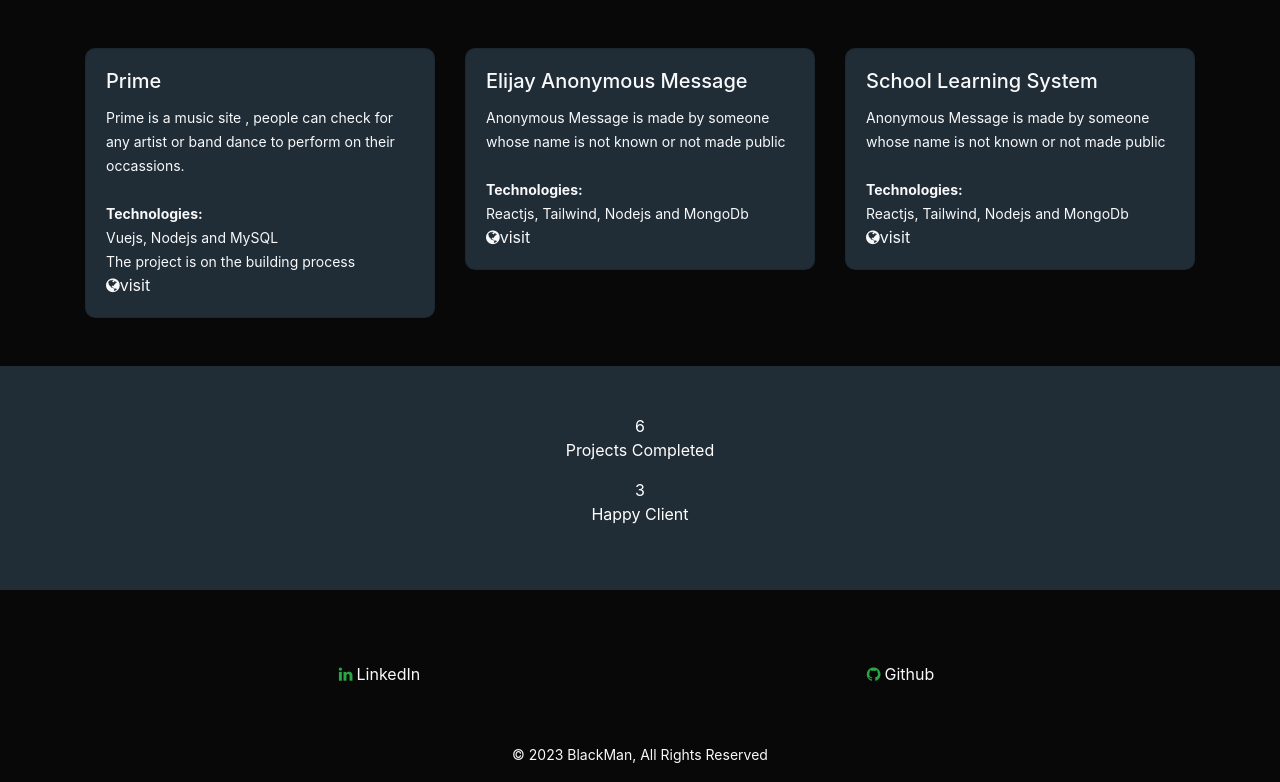
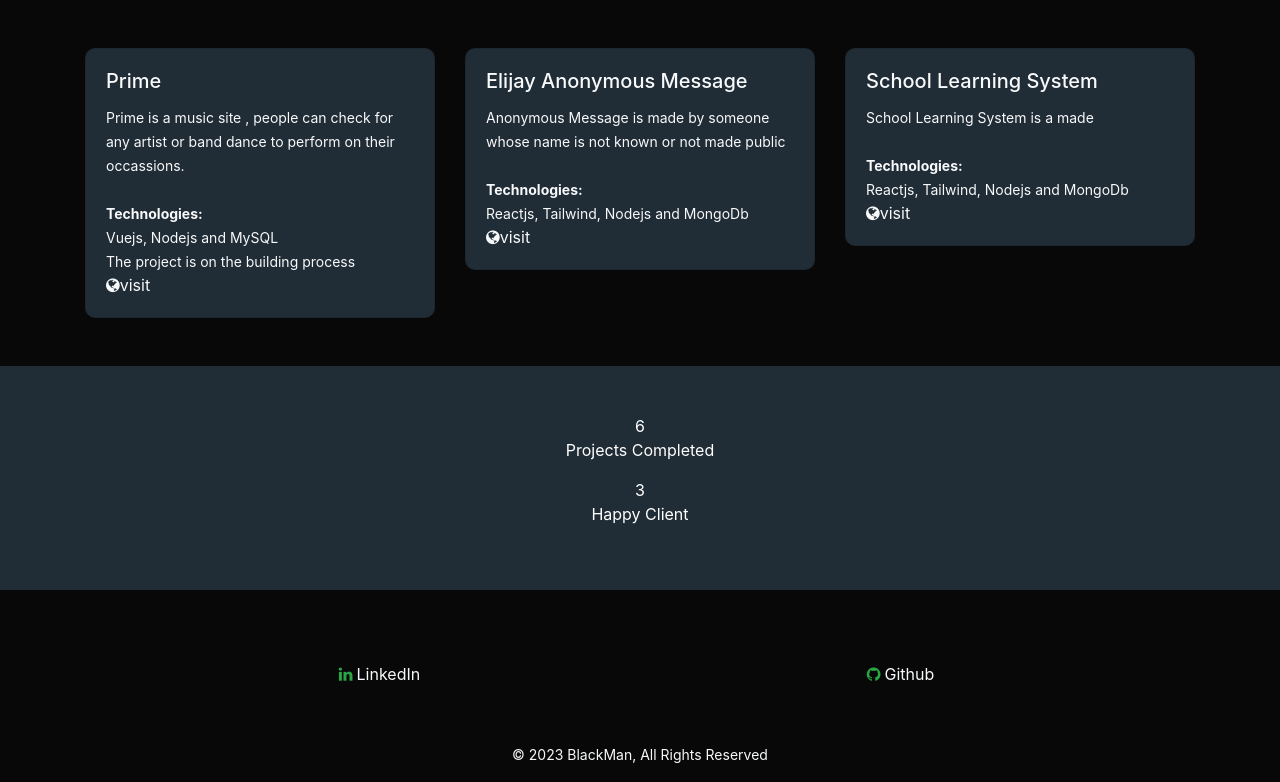
Before and after one commit to Agboola12/React-Portflio, a React (Create React App) app: page / in a window 1280 px wide. Shown: the part 1121-1903 px from the top of the page. Built offline with nearby package versions, Linux system fonts and the light colour scheme.

Commit message:
wip on the project

```diff
--- a/src/App.js
+++ b/src/App.js
@@ -151,7 +151,7 @@ function App() {
                     <div className='card    text-light'>
                         <div className='card-body'>
                           <h5 className='card-title '>School Learning System</h5>
-                          <small className='card-text'>Anonymous Message is made by someone whose name is not known or not made public</small><br/><br/>
+                          <small className='card-text'>School Learning System is a made </small><br/><br/>
                           <small><b>Technologies:</b></small><br/>
                           <small>Reactjs, Tailwind, Nodejs and MongoDb</small><br/>
                           <Link to="https://elijay-anonymous-message.vercel.app/"  className='text-light'><i class="fa fa-globe" aria-hidden="true"></i>visit</Link>
```
